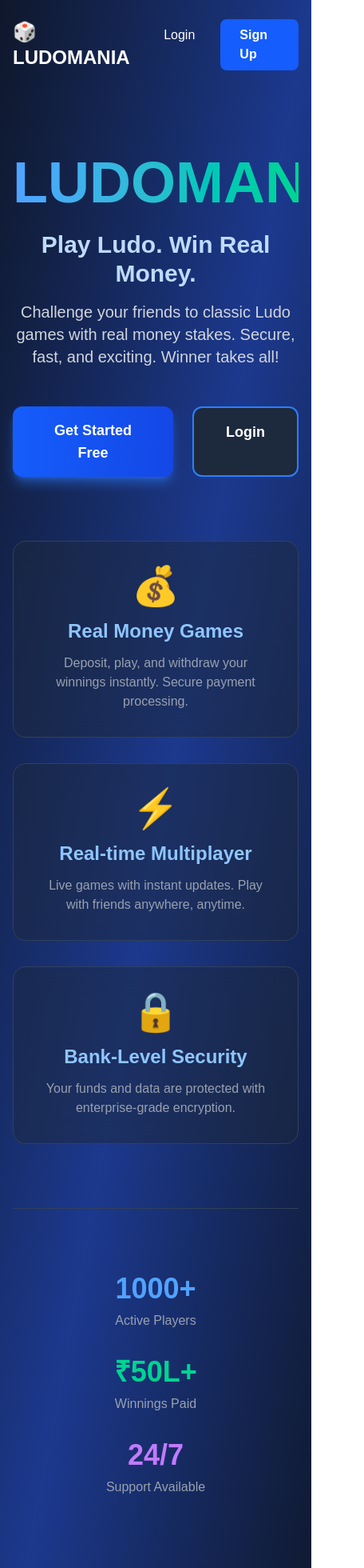
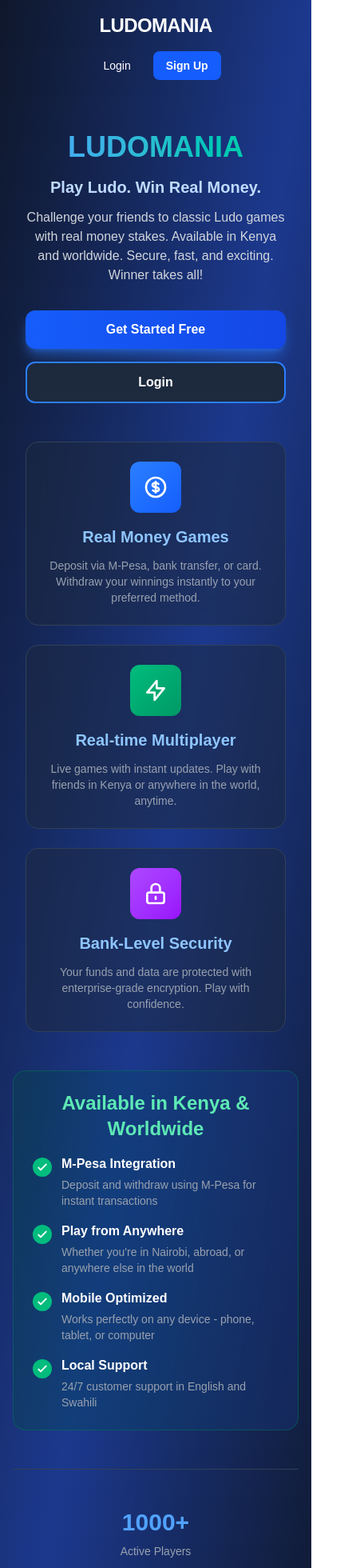
Before and after one commit to obapluto-ob/ludomania, a Next.js app in the folder ludomania-app/: page / in a window 390 px wide. Shown: the top 1960 px of the page at 80% size, 456 px wide, since content can reach past the window. Built offline with nearby package versions, Linux system fonts and the light colour scheme.

Commit message:
Final UI polish: Remove emojis, Kenya support, mobile responsive, 2025 footer

```diff
--- a/ludomania-app/app/auth/login/page.tsx
+++ b/ludomania-app/app/auth/login/page.tsx
@@ -71,14 +71,14 @@ export default function LoginPage() {
 
         {error && (
           <div className="bg-red-900/50 border border-red-500 text-red-200 px-4 py-3 rounded-lg mb-4">
-            <div className="font-semibold mb-1">❌ Error</div>
+            <div className="font-semibold mb-1">Error</div>
             <div className="text-sm">{error}</div>
           </div>
         )}
 
         {debugInfo && (
           <div className="bg-yellow-900/50 border border-yellow-500 text-yellow-200 px-4 py-3 rounded-lg mb-4 text-xs">
-            <div className="font-semibold mb-2">🐛 Debug Info:</div>
+            <div className="font-semibold mb-2">Debug Info:</div>
             <div className="space-y-1">
               <div><strong>Step:</strong> {debugInfo.step}</div>
               <div><strong>Error:</strong></div>
@@ -125,7 +125,7 @@ export default function LoginPage() {
             disabled={loading}
             className="w-full bg-gradient-to-r from-blue-600 to-blue-700 text-white py-3 rounded-lg font-bold hover:from-blue-700 hover:to-blue-800 transition disabled:opacity-50 disabled:cursor-not-allowed shadow-lg shadow-blue-500/30"
           >
-            {loading ? '⏳ Logging in...' : '🔓 Login'}
+            {loading ? 'Logging in...' : 'Login'}
           </button>
         </form>
 
--- a/ludomania-app/app/auth/signup/page.tsx
+++ b/ludomania-app/app/auth/signup/page.tsx
@@ -110,14 +110,14 @@ export default function SignupPage() {
 
         {error && (
           <div className="bg-red-900/50 border border-red-500 text-red-200 px-4 py-3 rounded-lg mb-4">
-            <div className="font-semibold mb-1">❌ Error</div>
+            <div className="font-semibold mb-1">Error</div>
             <div className="text-sm">{error}</div>
           </div>
         )}
 
         {debugInfo && (
           <div className="bg-yellow-900/50 border border-yellow-500 text-yellow-200 px-4 py-3 rounded-lg mb-4 text-xs">
-            <div className="font-semibold mb-2">🐛 Debug Info:</div>
+            <div className="font-semibold mb-2">Debug Info:</div>
             <div className="space-y-1">
               <div><strong>Step:</strong> {debugInfo.step}</div>
               <div><strong>Error:</strong></div>
@@ -172,7 +172,7 @@ export default function SignupPage() {
             disabled={loading}
             className="w-full bg-gradient-to-r from-blue-600 to-blue-700 text-white py-3 rounded-lg font-bold hover:from-blue-700 hover:to-blue-800 transition disabled:opacity-50 disabled:cursor-not-allowed shadow-lg shadow-blue-500/30"
           >
-            {loading ? '⏳ Creating account...' : '🚀 Sign Up'}
+            {loading ? 'Creating account...' : 'Sign Up'}
           </button>
         </form>
 
--- a/ludomania-app/app/page.tsx
+++ b/ludomania-app/app/page.tsx
@@ -4,18 +4,18 @@ export default function Home() {
   return (
     <div className="min-h-screen bg-gradient-to-br from-slate-900 via-blue-900 to-slate-900">
       {/* Navigation */}
-      <nav className="container mx-auto px-4 py-6 flex justify-between items-center">
-        <div className="text-white text-2xl font-bold">🎲 LUDOMANIA</div>
-        <div className="flex gap-4">
+      <nav className="container mx-auto px-4 sm:px-6 lg:px-8 py-4 sm:py-6 flex flex-col sm:flex-row justify-between items-center gap-4">
+        <div className="text-white text-2xl sm:text-3xl font-bold tracking-tight">LUDOMANIA</div>
+        <div className="flex gap-3 sm:gap-4">
           <Link
             href="/auth/login"
-            className="text-white hover:text-blue-300 transition px-4 py-2"
+            className="text-white hover:text-blue-300 transition px-4 py-2 text-sm sm:text-base"
           >
             Login
           </Link>
           <Link
             href="/auth/signup"
-            className="bg-blue-600 text-white px-6 py-2 rounded-lg hover:bg-blue-700 transition font-semibold"
+            className="bg-blue-600 text-white px-4 sm:px-6 py-2 rounded-lg hover:bg-blue-700 transition font-semibold text-sm sm:text-base"
           >
             Sign Up
           </Link>
@@ -23,72 +23,139 @@ export default function Home() {
       </nav>
 
       {/* Hero Section */}
-      <div className="container mx-auto px-4 py-20">
-        <div className="text-center text-white max-w-4xl mx-auto">
-          <h1 className="text-7xl font-extrabold mb-6 bg-gradient-to-r from-blue-400 to-emerald-400 bg-clip-text text-transparent">
+      <div className="container mx-auto px-4 sm:px-6 lg:px-8 py-12 sm:py-16 lg:py-20">
+        <div className="text-center text-white max-w-5xl mx-auto">
+          <h1 className="text-4xl sm:text-6xl lg:text-7xl font-extrabold mb-4 sm:mb-6 bg-gradient-to-r from-blue-400 to-emerald-400 bg-clip-text text-transparent">
             LUDOMANIA
           </h1>
-          <p className="text-3xl mb-4 font-semibold text-blue-200">Play Ludo. Win Real Money.</p>
-          <p className="text-xl mb-12 text-gray-300 max-w-2xl mx-auto">
+          <p className="text-xl sm:text-2xl lg:text-3xl mb-3 sm:mb-4 font-semibold text-blue-200">
+            Play Ludo. Win Real Money.
+          </p>
+          <p className="text-base sm:text-lg lg:text-xl mb-8 sm:mb-12 text-gray-300 max-w-3xl mx-auto px-4">
             Challenge your friends to classic Ludo games with real money stakes.
-            Secure, fast, and exciting. Winner takes all!
+            Available in Kenya and worldwide. Secure, fast, and exciting. Winner takes all!
           </p>
 
-          <div className="flex gap-6 justify-center mb-20">
+          <div className="flex flex-col sm:flex-row gap-4 sm:gap-6 justify-center mb-12 sm:mb-16 lg:mb-20 px-4">
             <Link
               href="/auth/signup"
-              className="bg-gradient-to-r from-blue-600 to-blue-700 text-white px-10 py-4 rounded-xl font-bold text-lg hover:from-blue-700 hover:to-blue-800 transition shadow-lg shadow-blue-500/50"
+              className="bg-gradient-to-r from-blue-600 to-blue-700 text-white px-8 sm:px-10 py-3 sm:py-4 rounded-xl font-bold text-base sm:text-lg hover:from-blue-700 hover:to-blue-800 transition shadow-lg shadow-blue-500/50"
             >
               Get Started Free
             </Link>
             <Link
               href="/auth/login"
-              className="bg-slate-800 border-2 border-blue-500 text-white px-10 py-4 rounded-xl font-bold text-lg hover:bg-slate-700 transition"
+              className="bg-slate-800 border-2 border-blue-500 text-white px-8 sm:px-10 py-3 sm:py-4 rounded-xl font-bold text-base sm:text-lg hover:bg-slate-700 transition"
             >
               Login
             </Link>
           </div>
 
           {/* Features Grid */}
-          <div className="grid md:grid-cols-3 gap-8 max-w-5xl mx-auto mt-20">
-            <div className="bg-slate-800/50 backdrop-blur-lg rounded-2xl p-8 border border-slate-700 hover:border-blue-500 transition">
-              <div className="text-5xl mb-4">💰</div>
-              <h3 className="text-2xl font-bold mb-3 text-blue-300">Real Money Games</h3>
-              <p className="text-gray-400">Deposit, play, and withdraw your winnings instantly. Secure payment processing.</p>
+          <div className="grid sm:grid-cols-2 lg:grid-cols-3 gap-6 sm:gap-8 max-w-6xl mx-auto mt-12 sm:mt-16 lg:mt-20 px-4">
+            <div className="bg-slate-800/50 backdrop-blur-lg rounded-2xl p-6 sm:p-8 border border-slate-700 hover:border-blue-500 transition">
+              <div className="w-16 h-16 bg-gradient-to-br from-blue-500 to-blue-600 rounded-xl flex items-center justify-center mb-4 mx-auto">
+                <svg className="w-8 h-8 text-white" fill="none" stroke="currentColor" viewBox="0 0 24 24">
+                  <path strokeLinecap="round" strokeLinejoin="round" strokeWidth={2} d="M12 8c-1.657 0-3 .895-3 2s1.343 2 3 2 3 .895 3 2-1.343 2-3 2m0-8c1.11 0 2.08.402 2.599 1M12 8V7m0 1v8m0 0v1m0-1c-1.11 0-2.08-.402-2.599-1M21 12a9 9 0 11-18 0 9 9 0 0118 0z" />
+                </svg>
+              </div>
+              <h3 className="text-xl sm:text-2xl font-bold mb-3 text-blue-300">Real Money Games</h3>
+              <p className="text-sm sm:text-base text-gray-400">Deposit via M-Pesa, bank transfer, or card. Withdraw your winnings instantly to your preferred method.</p>
             </div>
-            <div className="bg-slate-800/50 backdrop-blur-lg rounded-2xl p-8 border border-slate-700 hover:border-blue-500 transition">
-              <div className="text-5xl mb-4">⚡</div>
-              <h3 className="text-2xl font-bold mb-3 text-blue-300">Real-time Multiplayer</h3>
-              <p className="text-gray-400">Live games with instant updates. Play with friends anywhere, anytime.</p>
+
+            <div className="bg-slate-800/50 backdrop-blur-lg rounded-2xl p-6 sm:p-8 border border-slate-700 hover:border-blue-500 transition">
+              <div className="w-16 h-16 bg-gradient-to-br from-emerald-500 to-emerald-600 rounded-xl flex items-center justify-center mb-4 mx-auto">
+                <svg className="w-8 h-8 text-white" fill="none" stroke="currentColor" viewBox="0 0 24 24">
+                  <path strokeLinecap="round" strokeLinejoin="round" strokeWidth={2} d="M13 10V3L4 14h7v7l9-11h-7z" />
+                </svg>
+              </div>
+              <h3 className="text-xl sm:text-2xl font-bold mb-3 text-blue-300">Real-time Multiplayer</h3>
+              <p className="text-sm sm:text-base text-gray-400">Live games with instant updates. Play with friends in Kenya or anywhere in the world, anytime.</p>
             </div>
-            <div className="bg-slate-800/50 backdrop-blur-lg rounded-2xl p-8 border border-slate-700 hover:border-blue-500 transition">
-              <div className="text-5xl mb-4">🔒</div>
-              <h3 className="text-2xl font-bold mb-3 text-blue-300">Bank-Level Security</h3>
-              <p className="text-gray-400">Your funds and data are protected with enterprise-grade encryption.</p>
+
+            <div className="bg-slate-800/50 backdrop-blur-lg rounded-2xl p-6 sm:p-8 border border-slate-700 hover:border-blue-500 transition sm:col-span-2 lg:col-span-1">
+              <div className="w-16 h-16 bg-gradient-to-br from-purple-500 to-purple-600 rounded-xl flex items-center justify-center mb-4 mx-auto">
+                <svg className="w-8 h-8 text-white" fill="none" stroke="currentColor" viewBox="0 0 24 24">
+                  <path strokeLinecap="round" strokeLinejoin="round" strokeWidth={2} d="M12 15v2m-6 4h12a2 2 0 002-2v-6a2 2 0 00-2-2H6a2 2 0 00-2 2v6a2 2 0 002 2zm10-10V7a4 4 0 00-8 0v4h8z" />
+                </svg>
+              </div>
+              <h3 className="text-xl sm:text-2xl font-bold mb-3 text-blue-300">Bank-Level Security</h3>
+              <p className="text-sm sm:text-base text-gray-400">Your funds and data are protected with enterprise-grade encryption. Play with confidence.</p>
+            </div>
+          </div>
+
+          {/* Kenya-Specific Section */}
+          <div className="bg-gradient-to-r from-emerald-900/30 to-blue-900/30 backdrop-blur-lg rounded-2xl p-6 sm:p-10 border border-emerald-700/50 mt-12 sm:mt-16 lg:mt-20 max-w-4xl mx-auto">
+            <h2 className="text-2xl sm:text-3xl font-bold mb-4 text-emerald-300">Available in Kenya & Worldwide</h2>
+            <div className="grid sm:grid-cols-2 gap-4 sm:gap-6 text-left">
+              <div className="flex items-start gap-3">
+                <div className="w-6 h-6 bg-emerald-500 rounded-full flex-shrink-0 mt-1 flex items-center justify-center">
+                  <svg className="w-4 h-4 text-white" fill="none" stroke="currentColor" viewBox="0 0 24 24">
+                    <path strokeLinecap="round" strokeLinejoin="round" strokeWidth={3} d="M5 13l4 4L19 7" />
+                  </svg>
+                </div>
+                <div>
+                  <h4 className="font-semibold text-white mb-1">M-Pesa Integration</h4>
+                  <p className="text-sm text-gray-400">Deposit and withdraw using M-Pesa for instant transactions</p>
+                </div>
+              </div>
+              <div className="flex items-start gap-3">
+                <div className="w-6 h-6 bg-emerald-500 rounded-full flex-shrink-0 mt-1 flex items-center justify-center">
+                  <svg className="w-4 h-4 text-white" fill="none" stroke="currentColor" viewBox="0 0 24 24">
+                    <path strokeLinecap="round" strokeLinejoin="round" strokeWidth={3} d="M5 13l4 4L19 7" />
+                  </svg>
+                </div>
+                <div>
+                  <h4 className="font-semibold text-white mb-1">Play from Anywhere</h4>
+                  <p className="text-sm text-gray-400">Whether you're in Nairobi, abroad, or anywhere else in the world</p>
+                </div>
+              </div>
+              <div className="flex items-start gap-3">
+                <div className="w-6 h-6 bg-emerald-500 rounded-full flex-shrink-0 mt-1 flex items-center justify-center">
+                  <svg className="w-4 h-4 text-white" fill="none" stroke="currentColor" viewBox="0 0 24 24">
+                    <path strokeLinecap="round" strokeLinejoin="round" strokeWidth={3} d="M5 13l4 4L19 7" />
+                  </svg>
+                </div>
+                <div>
+                  <h4 className="font-semibold text-white mb-1">Mobile Optimized</h4>
+                  <p className="text-sm text-gray-400">Works perfectly on any device - phone, tablet, or computer</p>
+                </div>
+              </div>
+              <div className="flex items-start gap-3">
+                <div className="w-6 h-6 bg-emerald-500 rounded-full flex-shrink-0 mt-1 flex items-center justify-center">
+                  <svg className="w-4 h-4 text-white" fill="none" stroke="currentColor" viewBox="0 0 24 24">
+                    <path strokeLinecap="round" strokeLinejoin="round" strokeWidth={3} d="M5 13l4 4L19 7" />
+                  </svg>
+                </div>
+                <div>
+                  <h4 className="font-semibold text-white mb-1">Local Support</h4>
+                  <p className="text-sm text-gray-400">24/7 customer support in English and Swahili</p>
+                </div>
+              </div>
             </div>
           </div>
 
           {/* Stats Section */}
-          <div className="grid md:grid-cols-3 gap-8 max-w-4xl mx-auto mt-20 pt-20 border-t border-slate-700">
+          <div className="grid grid-cols-1 sm:grid-cols-3 gap-6 sm:gap-8 max-w-4xl mx-auto mt-12 sm:mt-16 lg:mt-20 pt-12 sm:pt-20 border-t border-slate-700 px-4">
             <div>
-              <div className="text-4xl font-bold text-blue-400 mb-2">1000+</div>
-              <div className="text-gray-400">Active Players</div>
+              <div className="text-3xl sm:text-4xl font-bold text-blue-400 mb-2">1000+</div>
+              <div className="text-sm sm:text-base text-gray-400">Active Players</div>
             </div>
             <div>
-              <div className="text-4xl font-bold text-emerald-400 mb-2">₹50L+</div>
-              <div className="text-gray-400">Winnings Paid</div>
+              <div className="text-3xl sm:text-4xl font-bold text-emerald-400 mb-2">KSh 5M+</div>
+              <div className="text-sm sm:text-base text-gray-400">Winnings Paid</div>
             </div>
             <div>
-              <div className="text-4xl font-bold text-purple-400 mb-2">24/7</div>
-              <div className="text-gray-400">Support Available</div>
+              <div className="text-3xl sm:text-4xl font-bold text-purple-400 mb-2">24/7</div>
+              <div className="text-sm sm:text-base text-gray-400">Support Available</div>
             </div>
           </div>
         </div>
       </div>
 
       {/* Footer */}
-      <footer className="container mx-auto px-4 py-8 mt-20 border-t border-slate-800 text-center text-gray-500">
-        <p>&copy; 2024 Ludomania. All rights reserved. Play responsibly.</p>
+      <footer className="container mx-auto px-4 sm:px-6 lg:px-8 py-6 sm:py-8 mt-12 sm:mt-20 border-t border-slate-800 text-center text-gray-500">
+        <p className="text-sm sm:text-base">&copy; 2025 Ludomania. All rights reserved. Play responsibly.</p>
       </footer>
     </div>
   );
```
